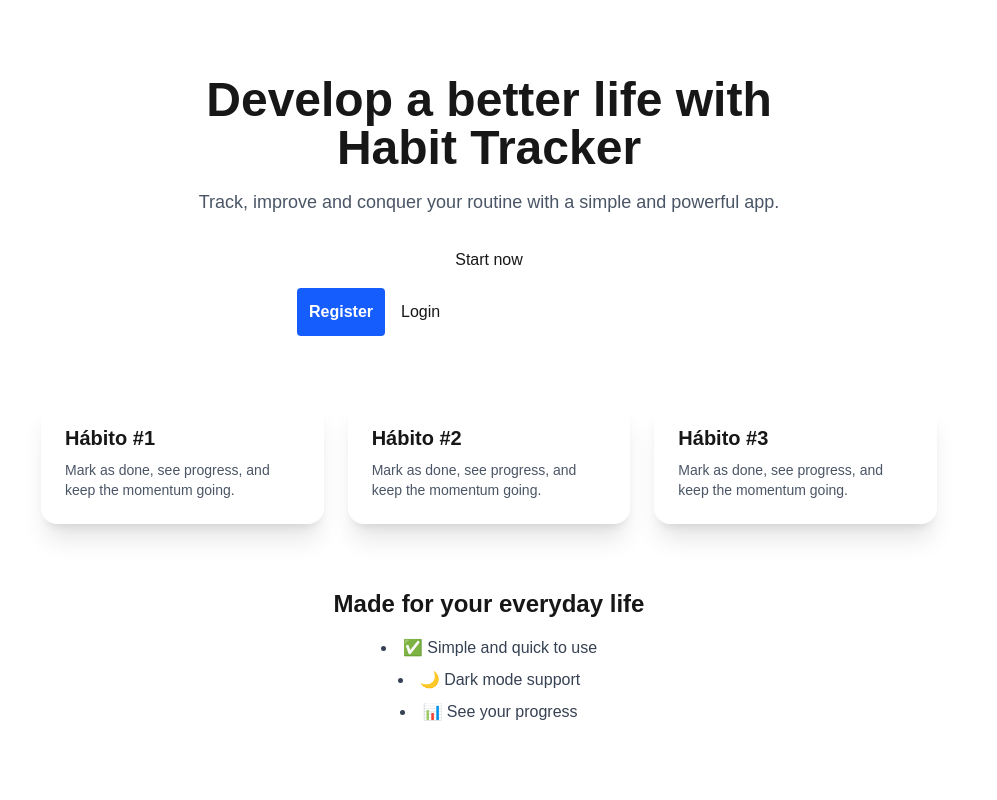
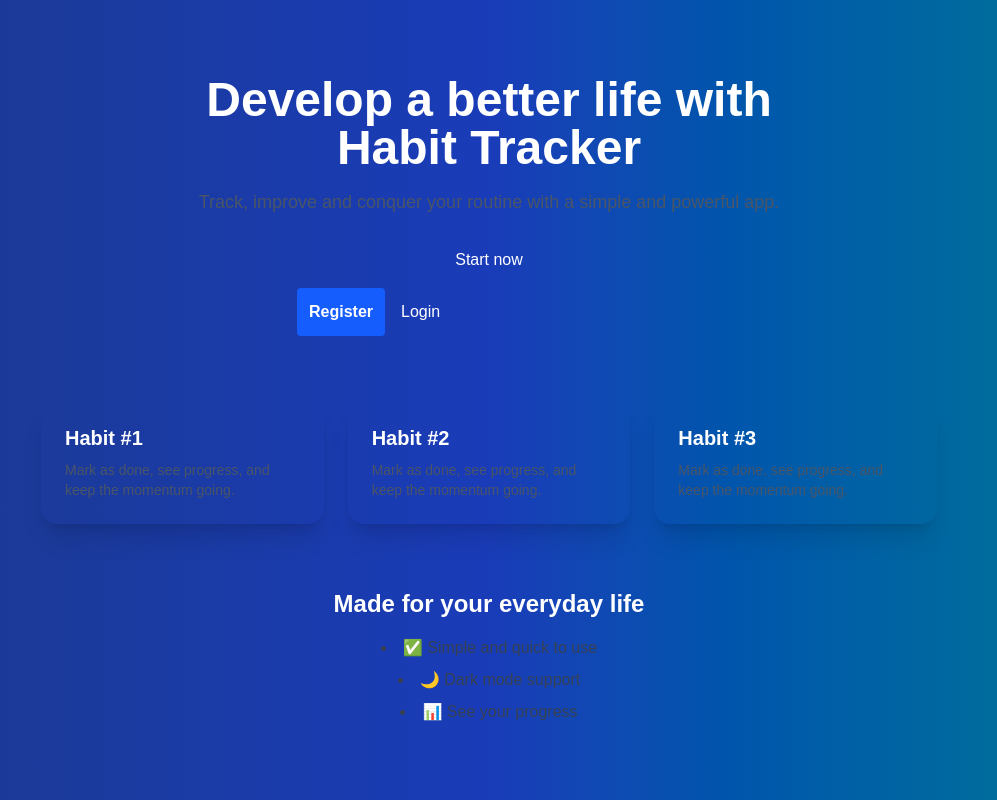
Before and after one commit to Diogojlq/habit-tracker, a Next.js app in the folder frontend/: page / in a window 1280 px wide. Shown: the whole page, without its empty margins (151-1148 px from the left). Built offline with nearby package versions, Linux system fonts and the light colour scheme.

Commit message:
feat: add gradient backgroud to homepage

```diff
--- a/frontend/app/page.tsx
+++ b/frontend/app/page.tsx
@@ -2,9 +2,8 @@ import AuthButtons from "./components/AuthButtons";
 
 export default function Home() {
   return (
-    <main className="flex flex-col items-center justify-center px-6 py-12 space-y-16 min-h-screen bg-base-200 text-base-content">
-
-      {/* Hero */}
+    <main className="flex flex-col items-center justify-center px-6 py-12 space-y-16 min-h-screen bg-gradient-to-r from-blue-900 via-blue-800 to-cyan-700  text-white text-base-content"
+    >
       <section className="text-center space-y-4 max-w-2xl">
         <h1 className="text-4xl md:text-5xl font-bold">
           Develop a better life with Habit Tracker
@@ -16,7 +15,6 @@ export default function Home() {
         <AuthButtons />
       </section>
 
-      {/* Preview visual */}
       <section className="w-full max-w-4xl">
         <div className="grid grid-cols-1 md:grid-cols-3 gap-6">
           {[1, 2, 3].map((_, i) => (
@@ -24,7 +22,7 @@ export default function Home() {
               key={i}
               className="card bg-base-100 shadow-xl rounded-2xl p-6"
             >
-              <h3 className="text-xl font-semibold mb-2">Hábito #{i + 1}</h3>
+              <h3 className="text-xl font-semibold mb-2">Habit #{i + 1}</h3>
               <p className="text-gray-600 dark:text-gray-400 text-sm">
                 Mark as done, see progress, and keep the momentum going.
               </p>
@@ -33,7 +31,6 @@ export default function Home() {
         </div>
       </section>
 
-      {/* Features */}
       <section className="text-center space-y-4 max-w-2xl">
         <h2 className="text-2xl font-semibold">Made for your everyday life</h2>
           <ul className="list-disc list-inside text-gray-700 dark:text-gray-400 space-y-2">
```
